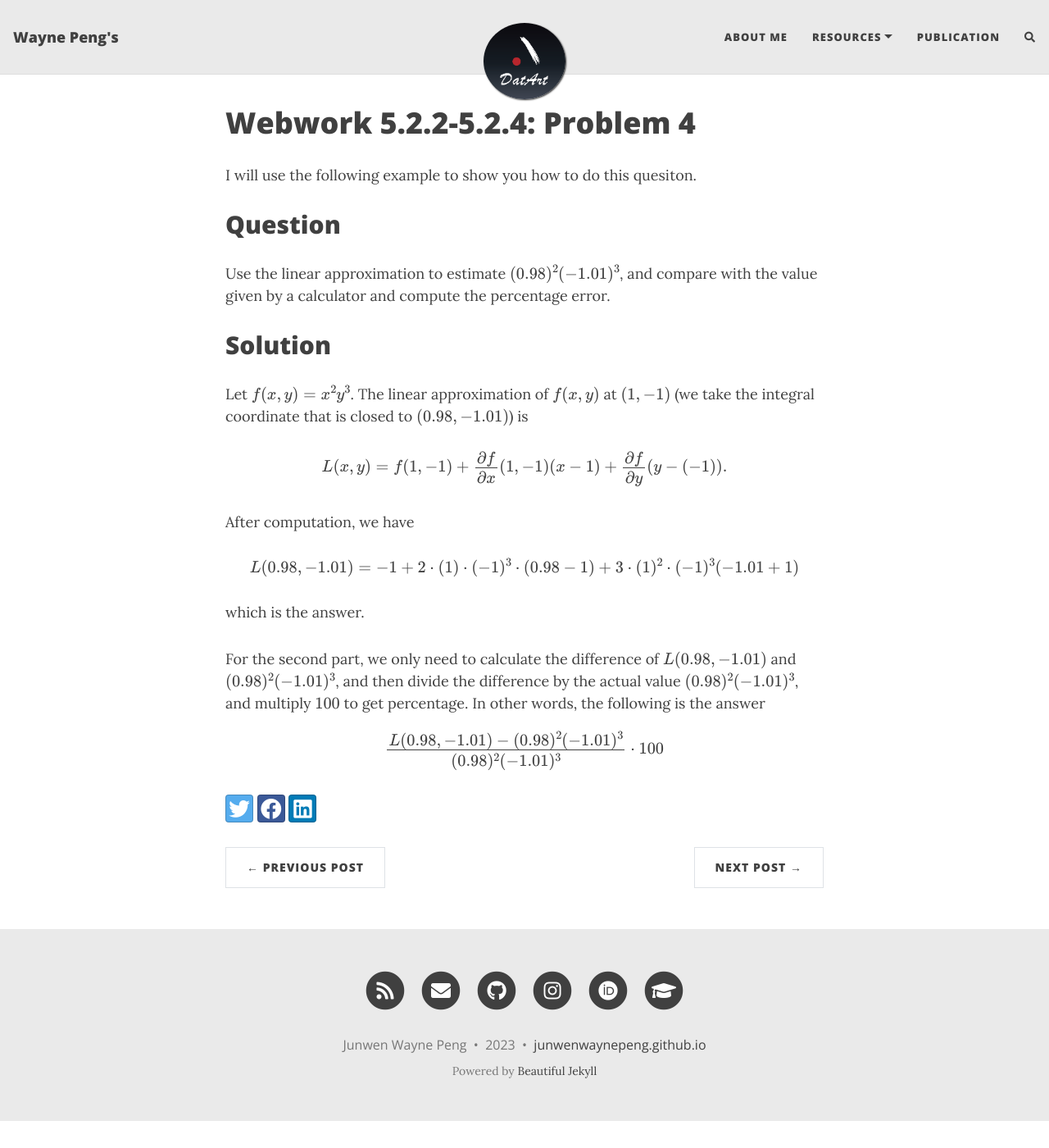
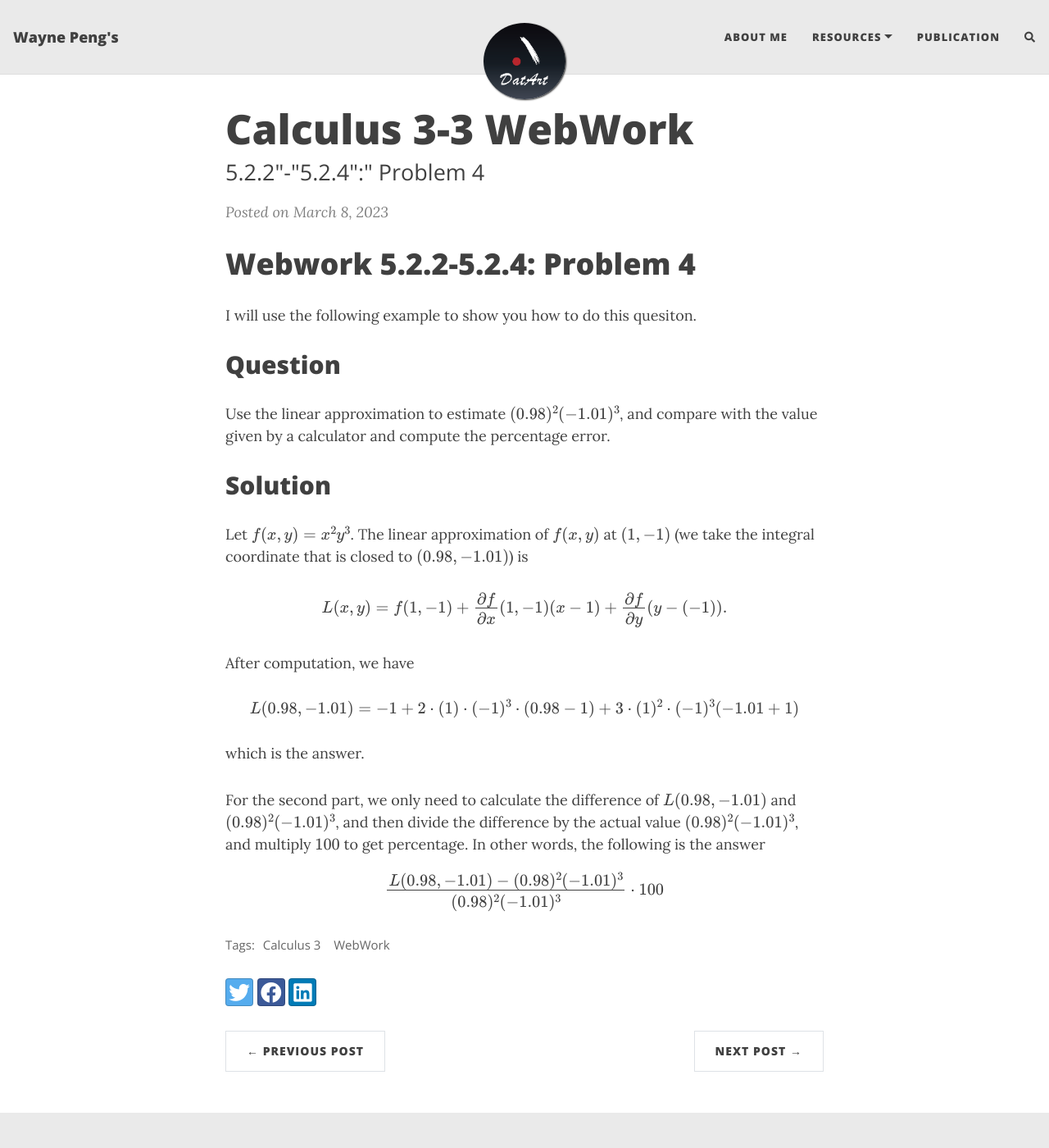
Before and after one commit to junwenwaynepeng/junwenwaynepeng.github.io, a Jekyll site: the page built from _posts/2023-03-08-Webwork-5.2.2-Problem 4.md, in a window 1280 px wide and 1400 px high. Shown: the whole window at 82% size. Built offline with Jekyll 4.4.1, drawn with Linux system fonts in a browser that asks for light colours; nearby versions of some CDN libraries; formulas are drawn with MathJax 3; comment, search, counter and statistics services are not loaded.

Commit message:
fix yaml typo

```diff
--- a/_posts/2023-03-08-Webwork-5.2.2-Problem 4.md
+++ b/_posts/2023-03-08-Webwork-5.2.2-Problem 4.md
@@ -1,6 +1,6 @@
 ---
 title: Calculus 3-3 WebWork
-subtitle: 5.2.2-5.2.4: Problem 4
+subtitle: 5.2.2"-"5.2.4":" Problem 4
 tags: ["Calculus 3", "WebWork"]
 ---
 # Webwork 5.2.2-5.2.4: Problem 4
```
